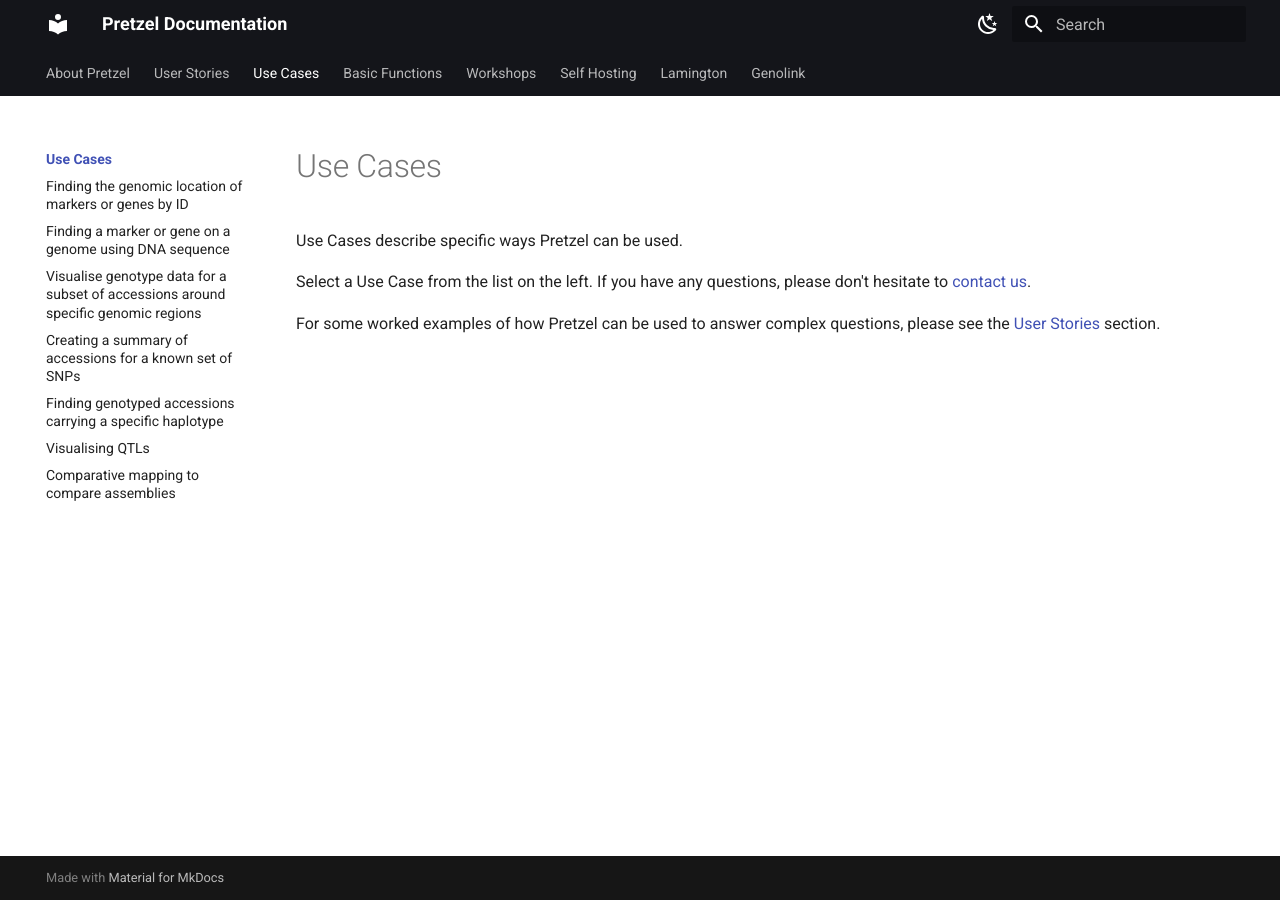
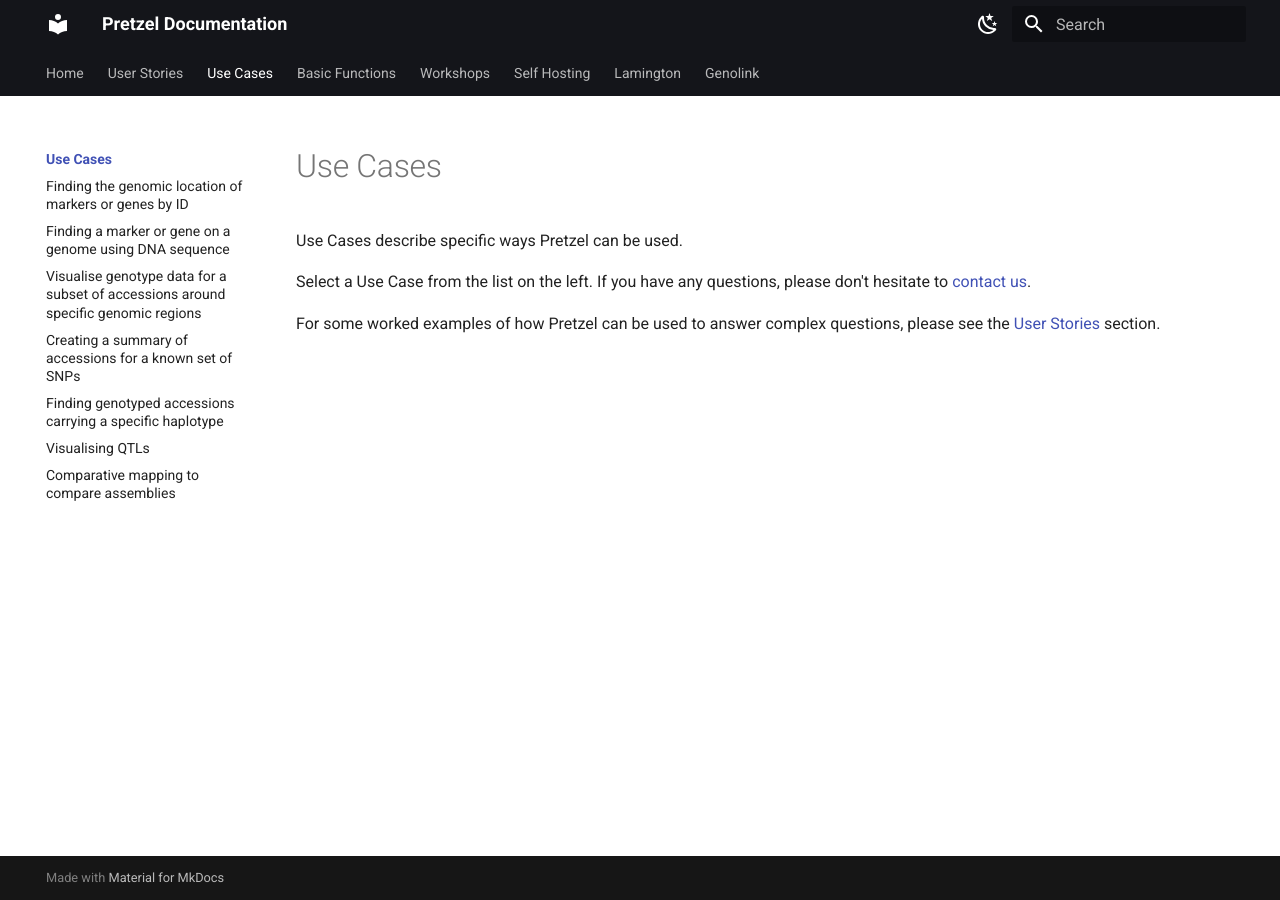
Before and after one commit to plantinformatics/pretzel-documentation-website, an MkDocs documentation site: the page built from docs/Use-Cases/index.md, in a window 1280 px wide. Built offline with MkDocs 1.6.1 and Material for MkDocs 9.7.7, drawn with Linux system fonts in a browser that asks for light colours.

Commit message:
rename about pretzel section to home
- remove extra nested menu

```diff
--- a/mkdocs.yml
+++ b/mkdocs.yml
@@ -27,8 +27,7 @@
     - content.code.copy
     - navigation.indexes
 nav:
-  - About Pretzel:
-    - index.md
+  - Home: index.md
   - User Stories:
     - User-Stories/index.md
     - User-Stories/User-story-1.md
```
